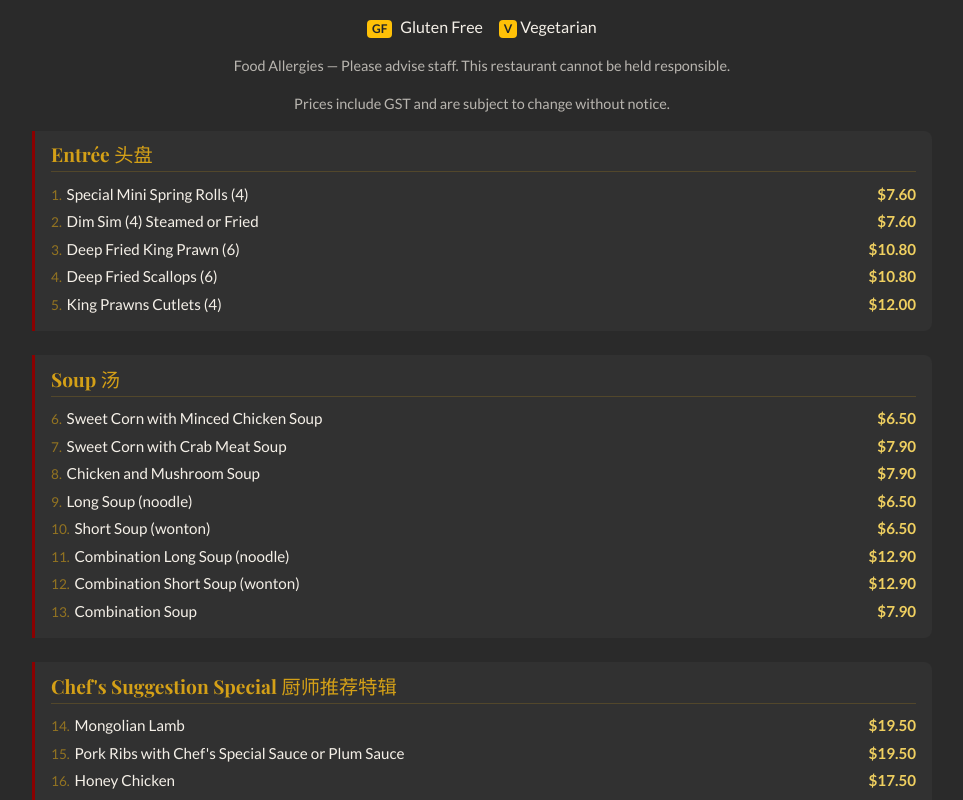
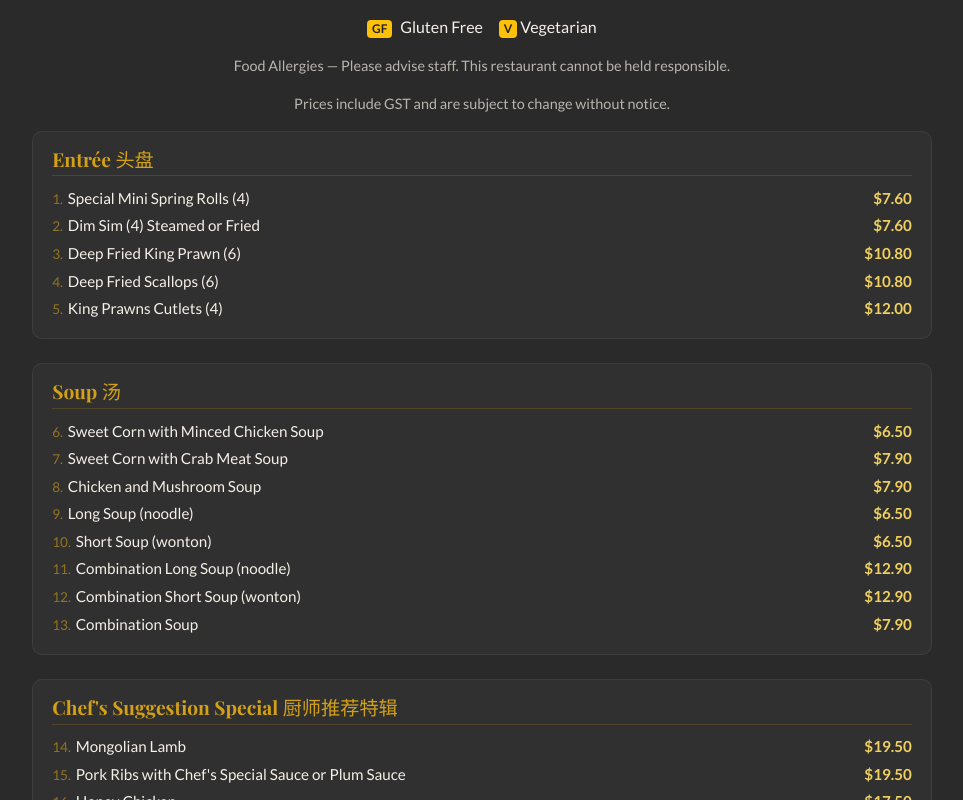
Before and after one commit to Recelis/dragongarden, a React (Create React App) app: page / in a window 1280 px wide. Shown: the part 2340-3140 px from the top of the page, without its empty margins (158-1121 px from the left). Built offline with nearby package versions, Linux system fonts and the light colour scheme; a web font is replaced by a local one.

Commit message:
remove red left border from menu cards, modernise with subtle border; fix banquet padding inconsistency

```diff
--- a/src/App.css
+++ b/src/App.css
@@ -386,14 +386,15 @@ html, body {
 .menu-category {
   margin-bottom: 1.5rem;
   background: rgba(255,255,255,0.03);
-  border-left: 3px solid var(--brand-red);
-  border-radius: 0 8px 8px 0;
-  padding: 0.8rem 1rem;
-  transition: background 0.2s ease;
+  border: 1px solid rgba(255,255,255,0.06);
+  border-radius: 10px;
+  padding: 1rem 1.2rem;
+  transition: background 0.2s ease, border-color 0.2s ease;
 }
 
 .menu-category:hover {
   background: rgba(255,255,255,0.06);
+  border-color: rgba(255,255,255,0.1);
 }
 
 .menu-subheading {
--- a/src/components/dineinmenu/banquet.js
+++ b/src/components/dineinmenu/banquet.js
@@ -3,7 +3,7 @@ import MenuItem from "./menuItem"
 
 const Banquet = () => {
     return (
-        <div className="menu-category container-fluid px-0 mx-0">
+        <div className="menu-category">
             <h3 className="menu-subheading">Banquet 宴会</h3>
             <p>Minimum four persons</p>
             <h4> Banquet A</h4>
```
